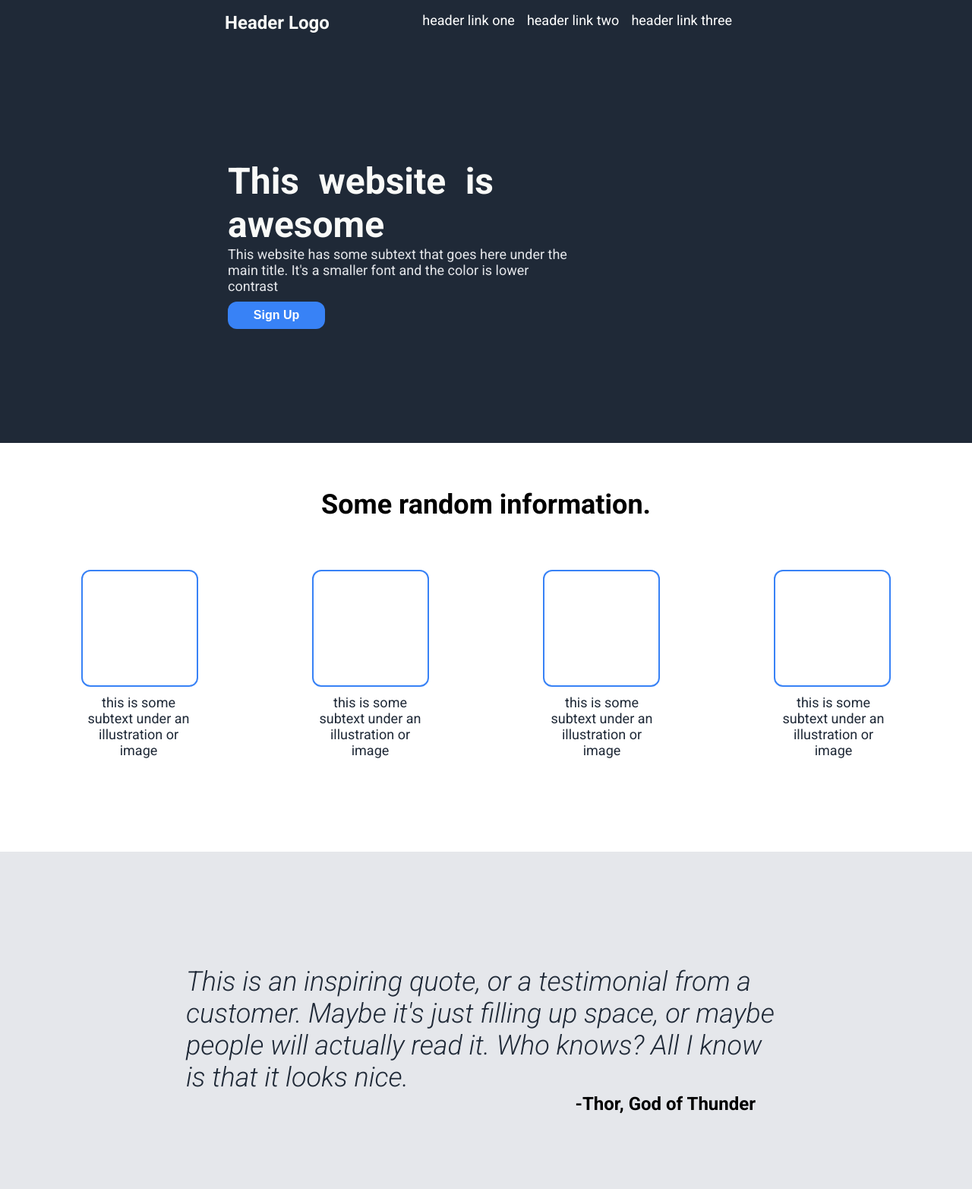
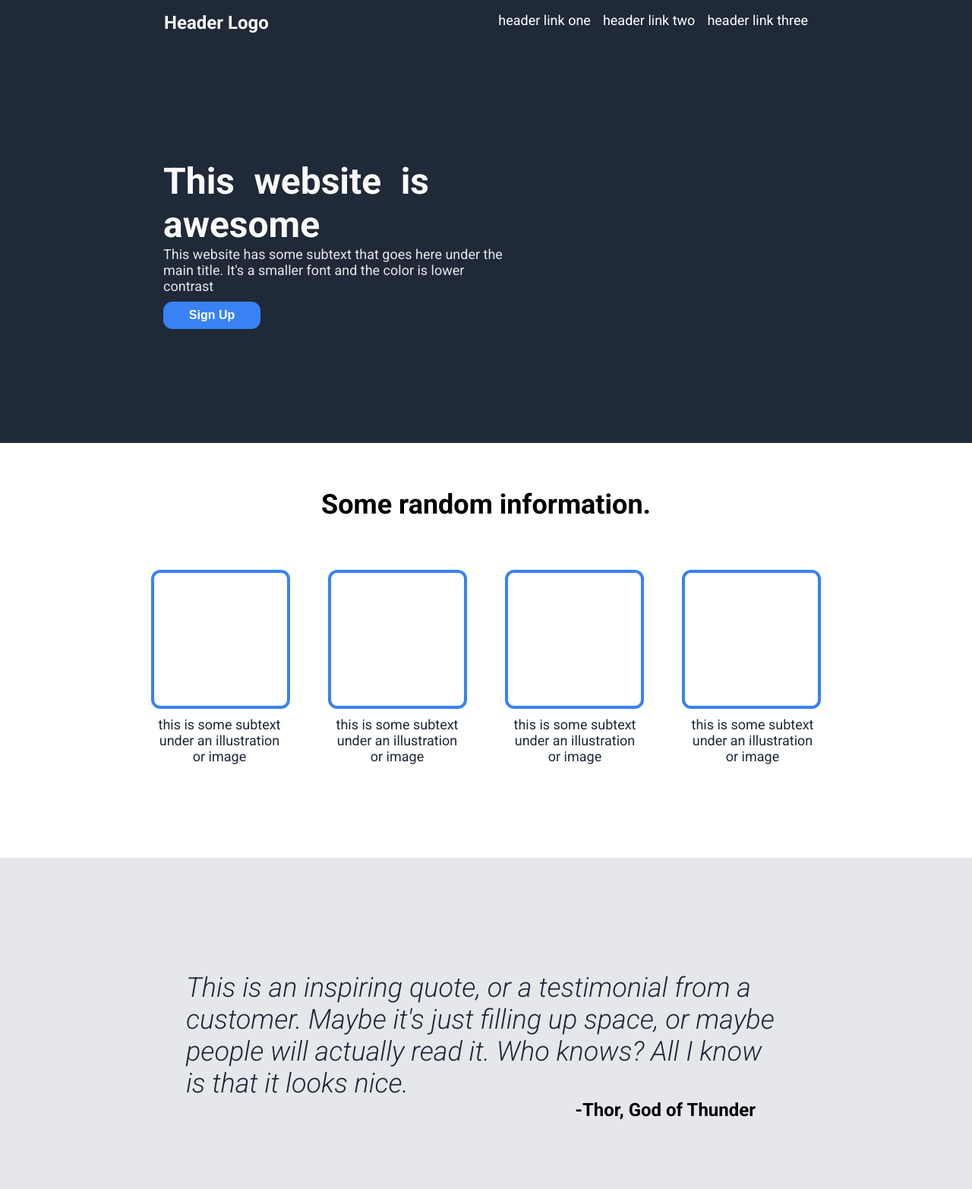
Before and after one commit to centimeter06/landing-page, a plain HTML site: page index.html in a window 1280 px wide. Shown: the top 1565 px of the page at 76% size. Drawn offline with Linux system fonts and the light colour scheme.

Commit message:
Minor adjustments to css

```diff
--- a/index.css
+++ b/index.css
@@ -30,13 +30,13 @@ a {
 }
 
 .header .logo {
-    padding-left: 280px;
+    padding-left: 200px;
 }
 
 .header .right-side, .subtext1 {
     font-size: 18px;
     color: #E5E7EB;
-    padding-right: 300px;
+    padding-right: 200px;
 }
 
 ul {
@@ -53,7 +53,7 @@ ul {
     flex-wrap: wrap;
     margin: 50px;
     padding: 100px;
-    padding-left: 250px;
+    padding-left: 165px;
 }
 
 .text1 {
@@ -105,11 +105,11 @@ button {
     display: flex;
     justify-content: center;
     align-items: center;
-    gap: 155px;
+    gap: 64px;
 }
 
 .subtext2 {
-    width: 150px;
+    width: 170px;
     text-align: center;
     padding-bottom:75px;
     color: #1F2937;
@@ -120,15 +120,15 @@ button {
     display: flex;
     justify-content: center;
     align-items: center;
-    gap: 150px;
+    gap: 50px;
     padding: 10px;
 }
 
 .square {
-    height: 150px;
-    width: 150px;
+    height: 175px;
+    width: 175px;
     background-color: #FFFFFF;
-    border: 2px solid #3882f6;
+    border: 4px solid #3882f6;
     border-radius: 12px;
 }
 
```
